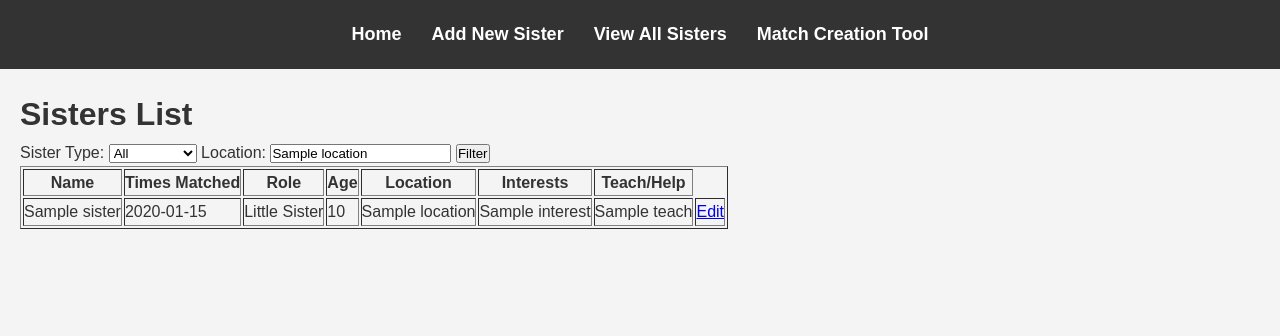
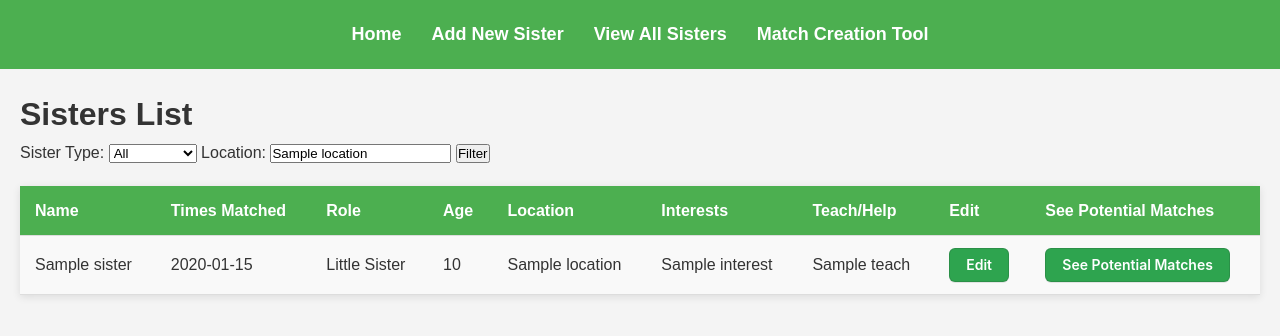
Before and after one commit to imadahmad97/match-coordinator, a Flask app: template templates/clients.html in a window 1280 px wide. Shown: the top 336 px of the page. Run offline with Flask 3, Linux system fonts and the light colour scheme; the template is opened without the code that fills it: most values are stand-ins (such as "Sample title", 1, 10 or a date in 2020).

Commit message:
styled table

```diff
--- /dev/null
+++ b/static/clients.css
@@ -0,0 +1,101 @@
+/* General Table Styling */
+.sisters-table {
+    width: 100%;
+    border-collapse: collapse;
+    font-family: Arial, sans-serif;
+    margin: 20px 0;
+    background-color: #f9f9f9;
+    box-shadow: 0 2px 8px rgba(0, 0, 0, 0.1);
+}
+
+.sisters-table th, .sisters-table td {
+    padding: 12px 15px;
+    text-align: left;
+    border-bottom: 1px solid #ddd;
+}
+
+.sisters-table th {
+    background-color: #4CAF50;
+    color: white;
+    cursor: pointer;
+    position: relative;
+}
+
+.sisters-table th:hover {
+    background-color: #45a049;
+}
+
+.sisters-table tr:nth-child(even) {
+    background-color: #f2f2f2;
+}
+
+.sisters-table tr:hover {
+    background-color: #f1f1f1;
+}
+
+.sisters-table td a {
+    color: #007BFF;
+    text-decoration: none;
+}
+
+.sisters-table td a:hover {
+    text-decoration: underline;
+}
+
+/* Responsive Table */
+@media (max-width: 768px) {
+    .sisters-table {
+        font-size: 14px;
+    }
+}
+
+.button-1 {
+    appearance: none;
+    background-color: #2ea44f;
+    border: 1px solid rgba(27, 31, 35, .15);
+    border-radius: 6px;
+    box-shadow: rgba(27, 31, 35, .1) 0 1px 0;
+    box-sizing: border-box;
+    color: #fff;
+    cursor: pointer;
+    display: inline-block;
+    font-family: -apple-system,system-ui,"Segoe UI",Helvetica,Arial,sans-serif,"Apple Color Emoji","Segoe UI Emoji";
+    font-size: 14px;
+    font-weight: 600;
+    line-height: 20px;
+    padding: 6px 16px;
+    position: relative;
+    text-align: center;
+    text-decoration: none;
+    user-select: none;
+    -webkit-user-select: none;
+    touch-action: manipulation;
+    vertical-align: middle;
+    white-space: nowrap;
+  }
+
+  .button-1:focus:not(:focus-visible):not(.focus-visible) {
+    box-shadow: none;
+    outline: none;
+  }
+
+  .button-1:hover {
+    background-color: #2c974b;
+  }
+
+  .button-1:focus {
+    box-shadow: rgba(46, 164, 79, .4) 0 0 0 3px;
+    outline: none;
+  }
+
+  .button-1:disabled {
+    background-color: #94d3a2;
+    border-color: rgba(27, 31, 35, .1);
+    color: rgba(255, 255, 255, .8);
+    cursor: default;
+  }
+
+  .button-1:active {
+    background-color: #298e46;
+    box-shadow: rgba(20, 70, 32, .2) 0 1px 0 inset;
+  }
--- a/static/header.css
+++ b/static/header.css
@@ -15,7 +15,7 @@ body {
 
 /* Header Styles */
 header {
-    background-color: #333;
+    background-color: #4CAF50;
     padding: 20px;
 }
 
--- a/templates/add_client.html
+++ b/templates/add_client.html
@@ -9,7 +9,7 @@
         <meta charset="UTF-8">
         <meta name="viewport" content="width=device-width, initial-scale=1.0">
         <title>{{ 'Edit Sister' if sister else 'Add Sister' }}</title>
-        <link rel="stylesheet" href="{{ url_for('static', filename='css/add_sister.css') }}">
+        <link rel="stylesheet" href="{{ url_for('static', filename='sisters.css') }}">
         <script>
             // Function to add new interest input fields
             function addInterest() {
--- a/templates/clients.html
+++ b/templates/clients.html
@@ -9,7 +9,7 @@
     <meta charset="UTF-8">
     <meta name="viewport" content="width=device-width, initial-scale=1.0">
     <title>Clients - Sisters List</title>
-    <link rel="stylesheet" href="{{ url_for('static', filename='css/clients.css') }}">
+    <link rel="stylesheet" href="{{ url_for('static', filename='clients.css') }}">
     <script>
         function sortTable(column) {
             const th = document.getElementById(column);
@@ -34,7 +34,7 @@
 
             rows.forEach(row => tbody.appendChild(row));
         }
-        </script>
+    </script>
 </head>
 <body>
     <h1>Sisters List</h1>
@@ -55,7 +55,7 @@
     </form>
 
     <!-- Sisters Table -->
-    <table border="1">
+    <table class="sisters-table">
         <thead>
             <tr>
                 <th id="Name" data-order="{{ 'desc' if sort_by == 'Name' and order == 'asc' else 'asc' }}" onclick="sortTable('Name')">Name</th>
@@ -65,6 +65,8 @@
                 <th id="Location" data-order="{{ 'desc' if sort_by == 'Location' and order == 'asc' else 'asc' }}" onclick="sortTable('Location')">Location</th>
                 <th id="Interests" data-order="{{ 'desc' if sort_by == 'Interests' and order == 'asc' else 'asc' }}" onclick="sortTable('Interests')">Interests</th>
                 <th id="TeachHelp" data-order="{{ 'desc' if sort_by == 'TeachHelp' and order == 'asc' else 'asc' }}" onclick="sortTable('TeachHelp')">Teach/Help</th>
+                <th id="edit_sister">Edit</th>
+                <th id="potential_matches">See Potential Matches</th>
             </tr>
         </thead>
         <tbody>
@@ -78,7 +80,10 @@
                 <td>{{ sister['Interests'] | join(', ') }}</td>
                 <td>{{ sister['TeachHelp'] | join(', ') }}</td>
                 <td>
-                    <a href="{{ url_for('edit_sister', sister_id=sister['SisterID']) }}">Edit</a>
+                    <a href="{{ url_for('edit_sister', sister_id=sister['SisterID']) }}"><button class="button-1" role="button">Edit</button></a>
+                </td>
+                <td>
+                    <a href="{{ url_for('edit_sister', sister_id=sister['SisterID']) }}"><button class="button-1" role="button">See Potential Matches</button></a>
                 </td>
             </tr>
             {% endfor %}
```
